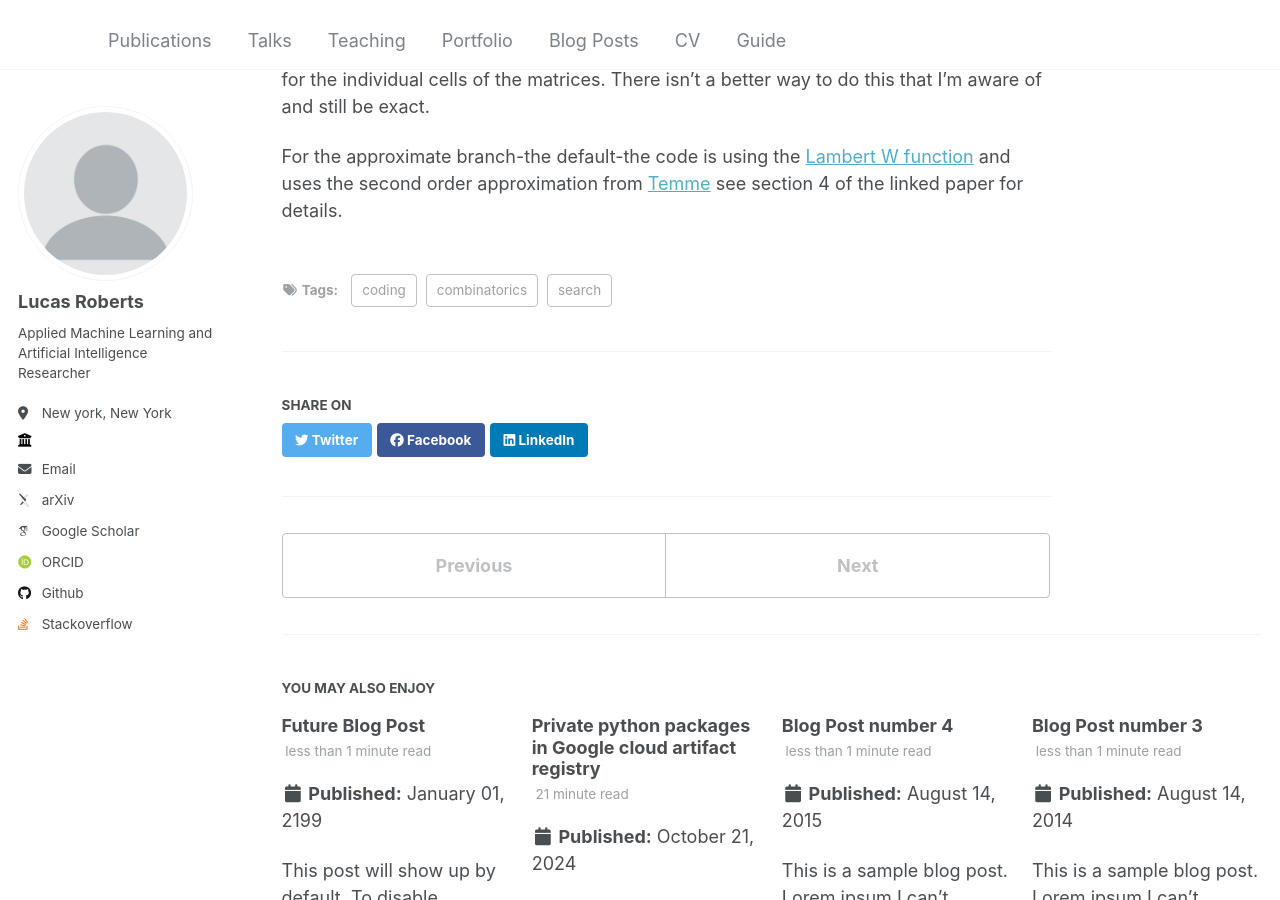
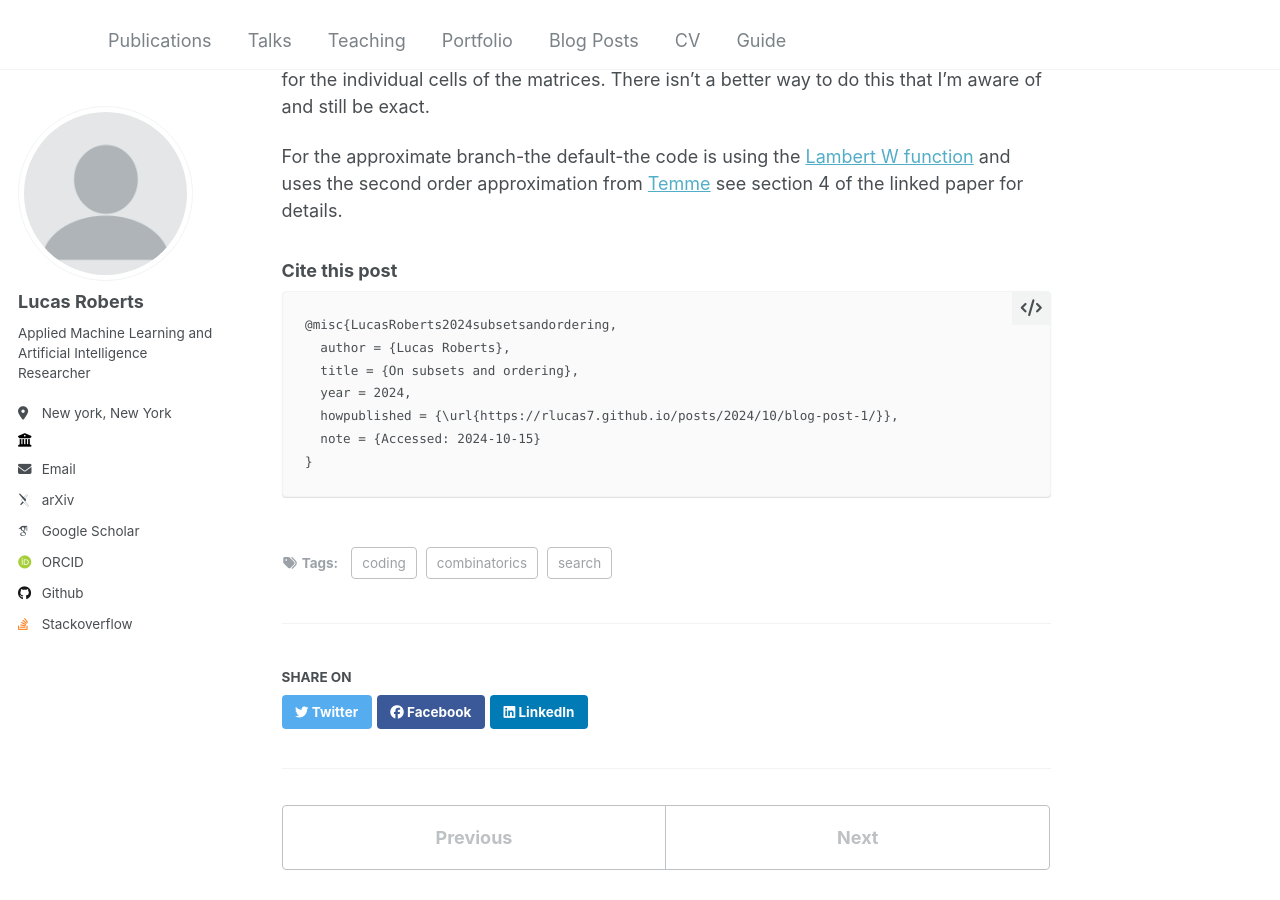
Before and after one commit to rlucas7/rlucas7.github.io, a Jekyll site: the page built from _posts/2024-10-14-blog-post.md, in a window 1280 px wide and 900 px high, scrolled down 4485 px. Built offline with Jekyll 4.4.1, drawn with Linux system fonts in a browser that asks for light colours; some web fonts are replaced; some of the changed text lies outside the part shown.

Commit message:
add screenshots by fixing filepath reolution

````diff
--- a/_posts/2024-10-14-blog-post.md
+++ b/_posts/2024-10-14-blog-post.md
@@ -196,3 +196,15 @@ schedule the computation for the individual cells of the matrices. There isn't
 a better way to do this that I'm aware of and still be exact.
 
 For the approximate branch-the default-the code is using the [Lambert W function](https://en.wikipedia.org/wiki/Lambert_W_function) and uses the second order approximation from [Temme](https://ir.cwi.nl/pub/5461) see section 4 of the linked paper for details.
+
+### Cite this post
+
+```
+@misc{LucasRoberts2024subsetsandordering,
+  author = {Lucas Roberts},
+  title = {On subsets and ordering},
+  year = 2024,
+  howpublished = {\url{https://rlucas7.github.io/posts/2024/10/blog-post-1/}},
+  note = {Accessed: 2024-10-15}
+}
+```
````
Also changed, not shown: _posts/2024-10-21-gcloud-python-package-registry-notes.md (+4 -4 lines), assets/img/non-release-version-gcloud-artifact-reg.png (added), assets/img/package-name-diff.png (added), assets/img/packages-and-naming.png (added).
